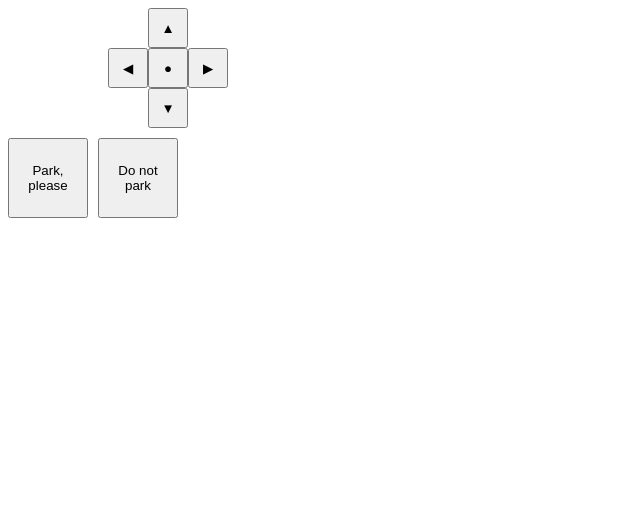
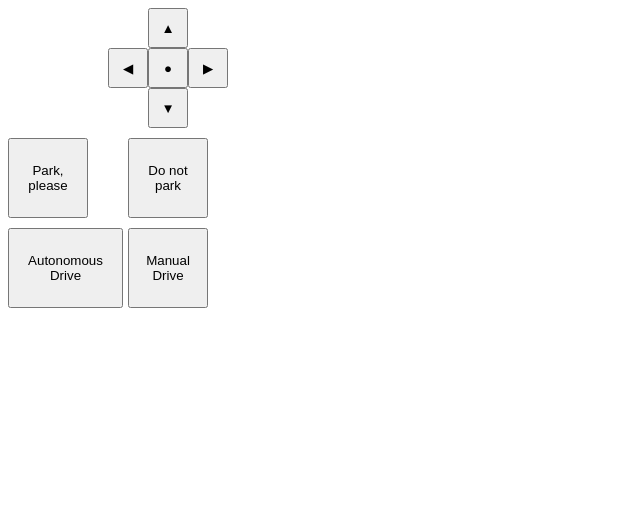
Before and after one commit to SIECTeamElliot/elliotgui, a Django app: page /controller/main in a window 1280 px wide. Shown: the top 507 px of the page, without its empty margins (0-640 px from the left). Run offline with Django 3.2, Linux system fonts and the light colour scheme; some libraries are stand-ins or nearby versions.

Commit message:
button txt write - chose driving mode

```diff
--- a/controller/events.py
+++ b/controller/events.py
@@ -45,6 +45,8 @@ class EventRegistry():
             Event('stop', Callback('stop', self.log)),
             Event('yesPark', Callback('yesPark', self.log)),
             Event('noPark', Callback('noPark', self.log)),
+            Event('autonomous', Callback('autonomous', self.log)),
+            Event('manual', Callback('manual', self.log)),
         ]
         self.event_dict = {
             ev.event_key: ev for ev in self.events
--- a/controller/static/controller/keys.js
+++ b/controller/static/controller/keys.js
@@ -66,6 +66,14 @@ function TrigKey(type) {
 		    case 42: // disagree to park
 				$('#no').trigger(type);
 		    break;
+
+		    case 43: // disagree to park
+				$('#autonomous').trigger(type);
+		    break;
+
+		    case 42: // disagree to park
+				$('#manual').trigger(type);
+		    break;
 		    default: return; // exit this handler for other keys
 		}
 		e.preventDefault(); // prevent the default action (scroll / move caret)
@@ -81,6 +89,9 @@ var buttonStop = new Key("stop", "stop", "\u25cf");
 var buttonYes = new Key("yesPark","yesPark","Park, please");
 var buttonNo = new Key("noPark","noPark","Do not park");
 
+var buttonAutonomous = new Key("autonomous","autonomous","Autonomous Drive");
+var buttonManual = new Key("manual","manual","Manual Drive");
+
 
 
 $(document).keydown( (new TrigKey('onmousedown')).f );
--- a/controller/static/controller/main.css
+++ b/controller/static/controller/main.css
@@ -62,9 +62,22 @@ button
 {
 	top: 130px;
 	left: 0px;
+
 }
 #noPark
 {
 	top: 130px;
-	left: 90px;
+	left: 120px;
 }
+
+#autonomous
+{
+	top: 220px;
+	left: 0px;
+	width: 115px;
+}
+#manual
+{
+	top: 220px;
+	left: 120px;
+}
```
